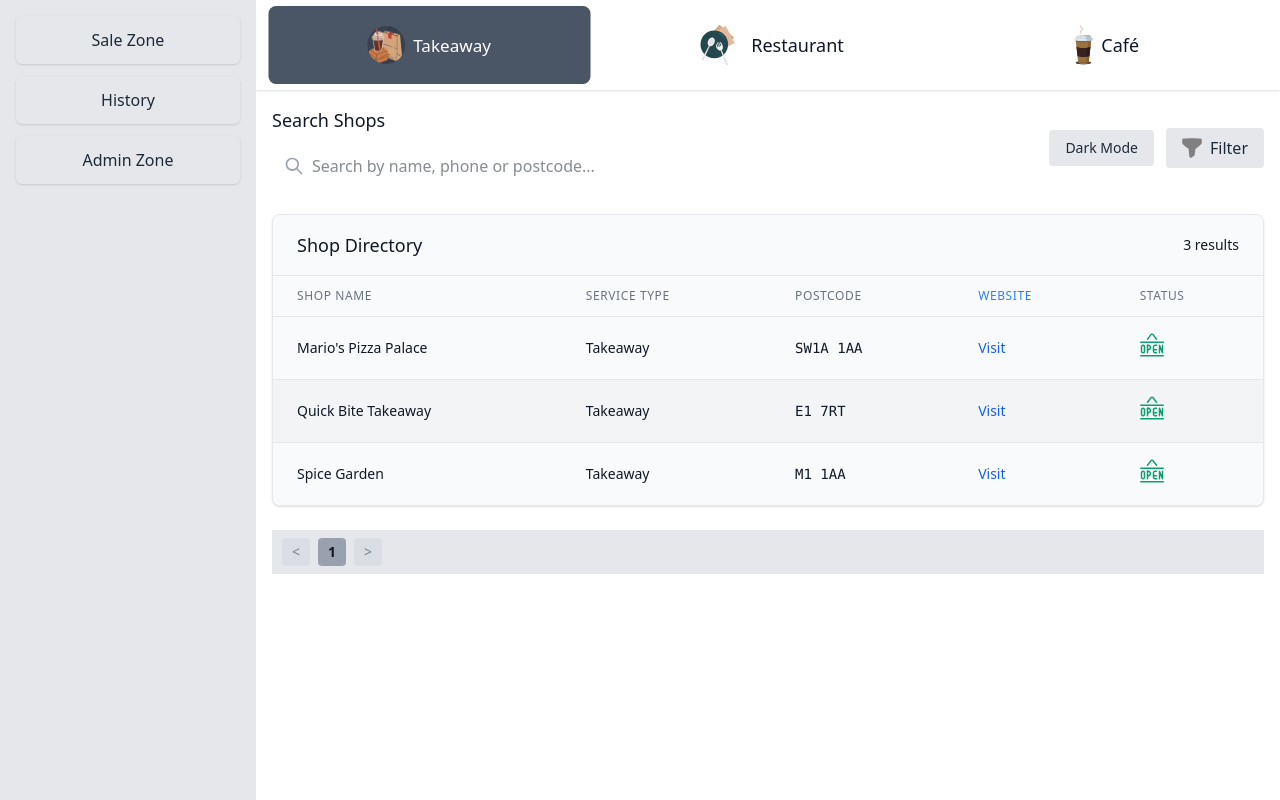
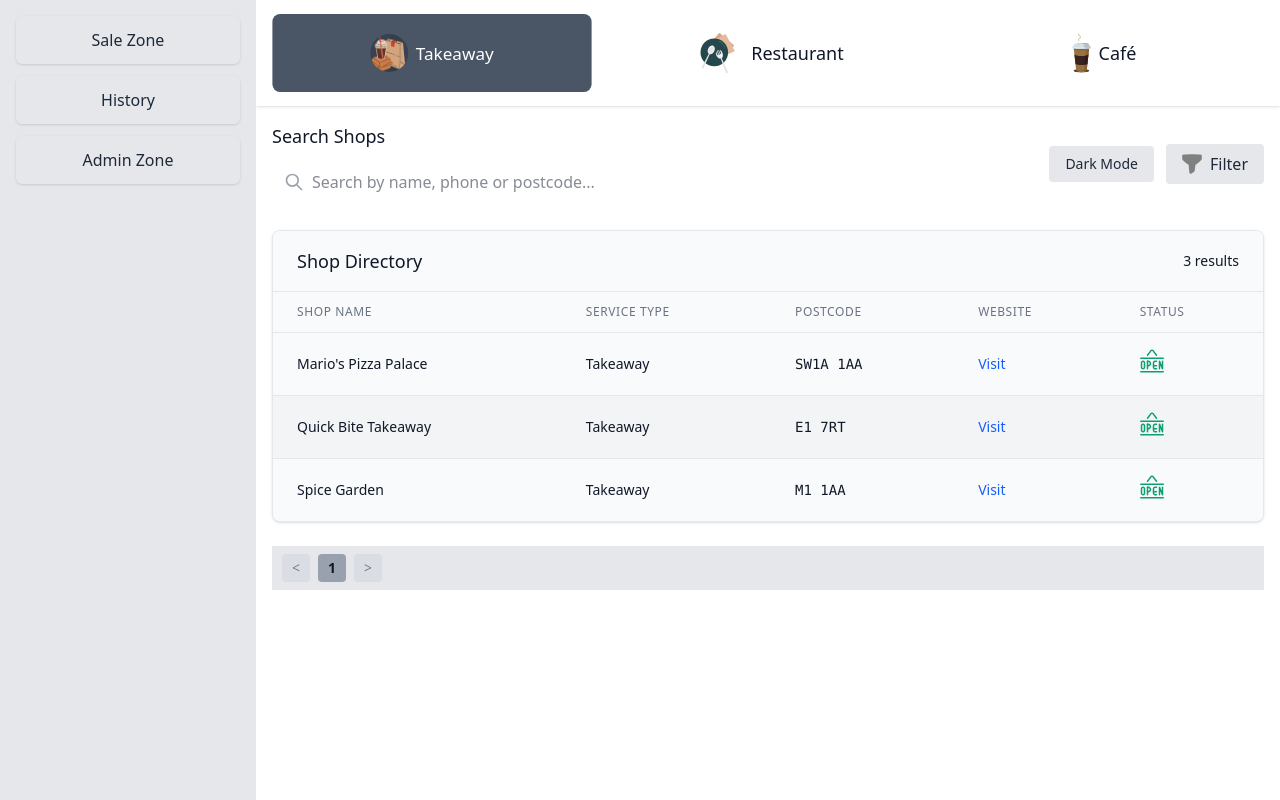
Before and after one commit to FardadAnsari/Sale-Cold-Call-Dashboard, a React (Vite) app: page / in a window 1280 px wide. Built offline with nearby package versions, Linux system fonts and the light colour scheme.

Commit message:
Fix: Category Container Size Adjusted

```diff
--- a/src/components/SaleZone.jsx
+++ b/src/components/SaleZone.jsx
@@ -102,7 +102,7 @@ const SaleZone = ({ isDarkMode, toggleDarkMode }) => {
     <div className={`${isDarkMode ? 'bg-gray-900 text-white' : 'text-gray-900'} min-h-screen`}>
       <header className={`p-0 shadow-sm ${isDarkMode ? 'bg-gray-800' : 'bg-white'}`}>
         <div className="container mx-auto">
-          <div className={`flex p-1 rounded-b-2xl ${isDarkMode ? 'bg-gray-700' : 'bg-white'}`}>
+          <div className={`flex px-2 py-3 rounded-b-2xl ${isDarkMode ? 'bg-gray-700' : 'bg-white'}`}>
             {orderedCategories.map((category) => (
               <button
                 key={category}
@@ -168,7 +168,7 @@ const SaleZone = ({ isDarkMode, toggleDarkMode }) => {
                   >
                     <div className="p-4">
                       <h3 className={`text-sm font-medium mb-2 ${isDarkMode ? 'text-gray-200' : 'text-gray-900'}`}>
-                        Filters
+
                       </h3>
                       <div className="mb-4">
                         <label htmlFor="filter-city" className={`block text-xs font-medium mb-1 ${isDarkMode ? 'text-gray-300' : 'text-gray-700'}`}>
--- a/src/components/table.jsx
+++ b/src/components/table.jsx
@@ -125,7 +125,7 @@ const Table = ({ shops = [], isDarkMode }) => {
               <th scope="col" className={`px-6 py-3 text-left text-xs font-medium uppercase tracking-wider ${isDarkMode ? 'text-gray-300' : 'text-gray-500'}`}>Shop Name</th>
               <th scope="col" className={`px-6 py-3 text-left text-xs font-medium uppercase tracking-wider ${isDarkMode ? 'text-gray-300' : 'text-gray-500'}`}>Service Type</th>
               <th scope="col" className={`px-6 py-3 text-left text-xs font-medium uppercase tracking-wider ${isDarkMode ? 'text-gray-300' : 'text-gray-500'}`}>Postcode</th>
-              <th scope="col" className={`px-6 py-3 text-left text-xs font-medium uppercase tracking-wider ${isDarkMode ? 'text-blue-400' : 'text-blue-500'}`}>Website</th>
+              <th scope="col" className={`px-6 py-3 text-left text-xs font-medium uppercase tracking-wider ${isDarkMode ? 'text-gray-300' : 'text-gray-500'}`}>Website</th>
               <th scope="col" className={`px-6 py-3 text-left text-xs font-medium uppercase tracking-wider ${isDarkMode ? 'text-gray-300' : 'text-gray-500'}`}>Status</th>
             </tr>
           </thead>
```
